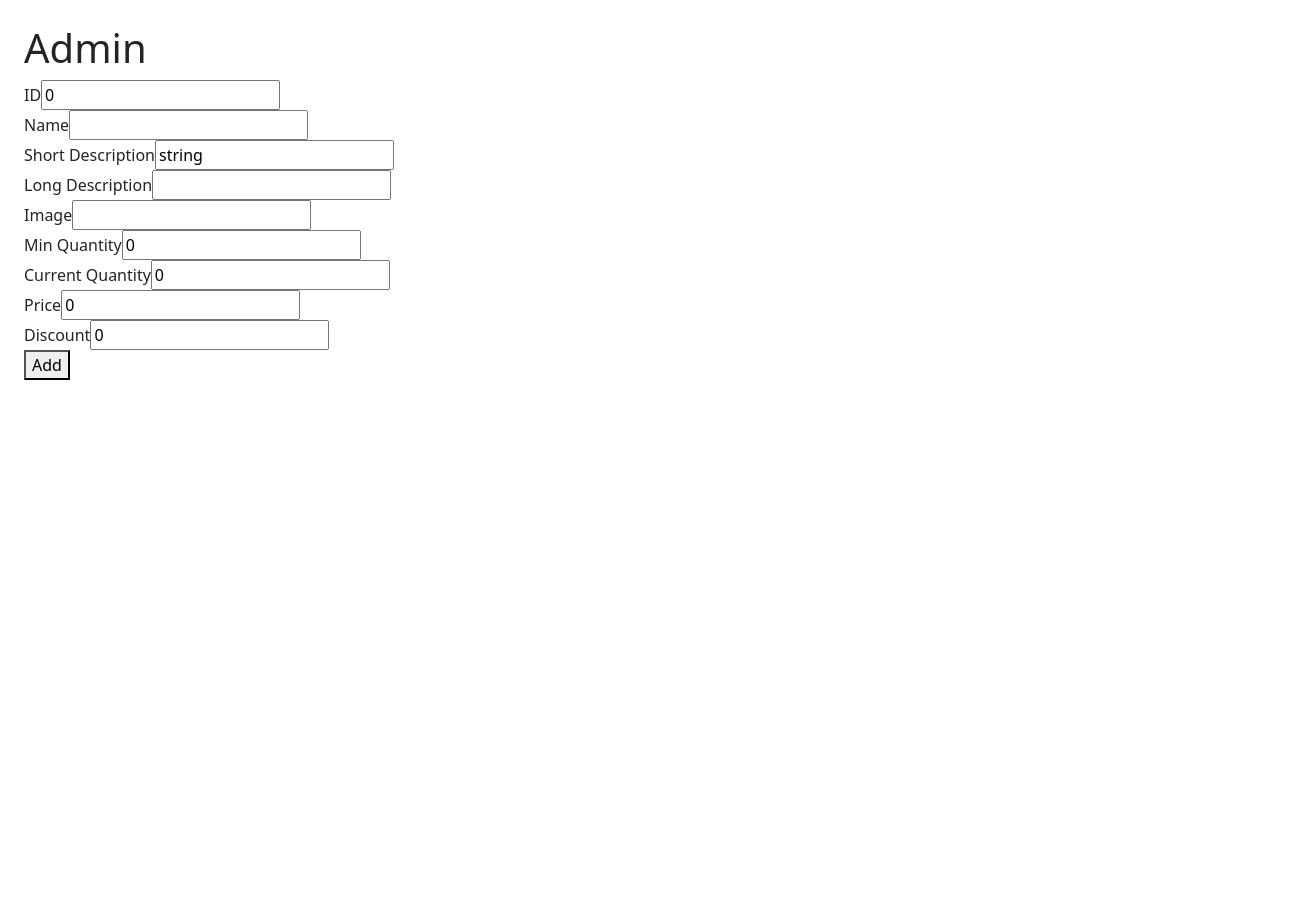
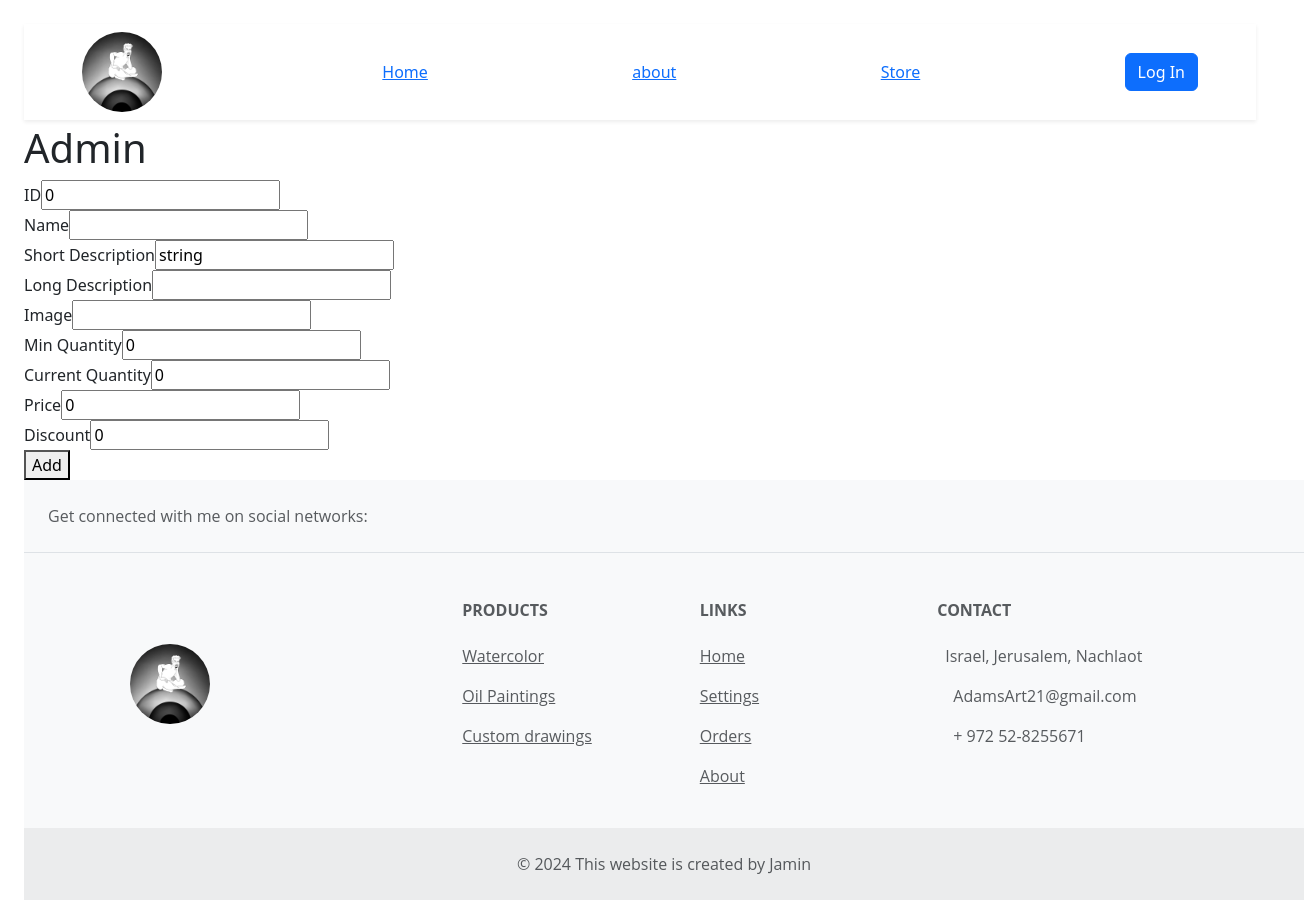
Before and after one commit to jasmin5658/SemA-project-scYear, a React (Vite) app: page /Admin in a window 1280 px wide. Shown: the whole page, 1304 px wide, since content can reach past the window. Before the commit the page ends 800 px from the top, so only its background shows below. Built offline with nearby package versions, Linux system fonts and the light colour scheme.

Commit message:
navbar working on

```diff
--- a/package.json
+++ b/package.json
@@ -10,9 +10,13 @@
     "preview": "vite preview"
   },
   "dependencies": {
+    "@fortawesome/fontawesome-svg-core": "^6.5.1",
+    "@fortawesome/free-solid-svg-icons": "^6.5.1",
+    "@fortawesome/react-fontawesome": "^0.2.0",
     "@types/react-bootstrap": "^0.32.36",
     "bootstrap": "^5.3.3",
     "formik": "^2.4.5",
+    "mdb-react-ui-kit": "^7.2.0",
     "react": "^18.2.0",
     "react-bootstrap": "^2.10.2",
     "react-dom": "^18.2.0",
--- a/src/components/Navbar.tsx
+++ b/src/components/Navbar.tsx
@@ -5,10 +5,11 @@ import ShoppingCart from "./ShoppingCart";
 
 export default function Navbar() {
 
+
   const { openCart, cartQuantity } = useShoppingCart();
   return (
     <>
-    <NavbarBs sticky="top" className="bg-white shadow-sm mb-1">
+    <NavbarBs sticky="top"  className="bg-white shadow-sm mb-1" >
       <Container>
         {/* Logo */}
         <Link to="/">
@@ -27,7 +28,6 @@ export default function Navbar() {
         <Link to="/">Home</Link>
         <Link to="/about">about</Link>
         <Link to="/store">Store</Link>
-        <Link to="/contact">contact</Link>
 
         {/* Login Button */}
         <Link to="/login">
--- a/src/pages/Admin.tsx
+++ b/src/pages/Admin.tsx
@@ -2,10 +2,10 @@ import { useContext } from "react";
 import { Product } from "../types/Store";
 import { Formik, useFormik } from 'formik';
 import * as Yup from 'yup';
+import Navbar from "../components/Navbar";
+import Footer from "./Footer";
 
 export default function Admin() {
-    // const {addProduct} = useContext(ProductsContext)
-
     const productSchema: Yup.ObjectSchema<Product> = Yup.object({
         id: Yup.number().min(0, 'Id must be geater than 0').required('please enter a valid Id num'),
         name: Yup.string().required('Please enter a valid name'),
@@ -38,6 +38,7 @@ export default function Admin() {
 
     return (
         <>
+            <Navbar />
             <h1>Admin</h1>
             <form onSubmit={formValidation.handleSubmit}>
                 <div className="input-holder">
@@ -122,6 +123,7 @@ export default function Admin() {
                 </div>
                 <button type="submit">Add</button>
             </form>
+            <Footer />
         </>
     )
 }
--- a/src/pages/Contact.tsx
+++ /dev/null
@@ -1,13 +0,0 @@
-import Navbar from "../components/Navbar";
-
-export default function Contact() {
-    return (
-        <>
-            <Navbar />
-            <div>Contact</div>
-
-        </>
-    )
-
-
-}
--- a/src/pages/Footer.tsx
+++ b/src/pages/Footer.tsx
@@ -1,14 +1,116 @@
-import Navbar from "../components/Navbar";
+import { MDBFooter, MDBContainer, MDBRow, MDBCol, MDBIcon } from 'mdb-react-ui-kit';
+import { Link } from 'react-router-dom';
 
 export default function Footer() {
     return (
         <>
-            <Navbar />
+            <MDBFooter bgColor='light' className='text-center text-lg-start text-muted'>
+                <section className='d-flex justify-content-center justify-content-lg-between p-4 border-bottom'>
+                    <div className='me-5 d-none d-lg-block'>
+                        <span>Get connected with me on social networks:</span>
+                    </div>
 
-            <div>Footer</div>
-            <footer>
+                    <div>
+                        <a href='https://www.facebook.com' className='me-4 text-reset'>
+                            <MDBIcon color='secondary' fab icon="facebook" />
+                        </a>
+                        <a href='https://twitter.com' className='me-4 text-reset'>
+                            <MDBIcon color='secondary' fab icon='twitter' />
+                        </a>
+                        <a href='https://www.instagram.com' className='me-4 text-reset'>
+                            <MDBIcon color='secondary' fab icon='instagram' />
+                        </a>
+                    </div>
+                </section>
 
-            </footer>
+                <section className=''>
+                    <MDBContainer className='text-center text-md-start mt-5'>
+                        <MDBRow className='mt-3'>
+                            <MDBCol md='3' lg='4' xl='3' className='mx-auto mb-4'>
+                                <h6 className='text-uppercase fw-bold mb-4'>
+                                    <MDBIcon color='secondary' icon='gem' className='me-3' />
+
+                                </h6>
+                                <Link to="/">
+                                    <img
+                                        src="/Images/logoNew.jpg"
+                                        alt="Logo"
+                                        style={{
+                                            maxHeight: "5rem",
+                                            marginRight: "1rem",
+                                            borderRadius: "50%",
+                                        }}
+                                    />
+                                </Link>                            </MDBCol>
+
+                            <MDBCol md='2' lg='2' xl='2' className='mx-auto mb-4'>
+                                <h6 className='text-uppercase fw-bold mb-4'>Products</h6>
+                                <p>
+                                    <a href='#!' className='text-reset'>
+                                        Watercolor
+                                    </a>
+                                </p>
+                                <p>
+                                    <a href='#!' className='text-reset'>
+                                        Oil Paintings
+                                    </a>
+                                </p>
+                                <p>
+                                    <a href='#!' className='text-reset'>
+                                        Custom drawings
+                                    </a>
+                                </p>
+
+                            </MDBCol>
+
+                            <MDBCol md='3' lg='2' xl='2' className='mx-auto mb-4'>
+                                <h6 className='text-uppercase fw-bold mb-4'>Links</h6>
+                                <p>
+                                    <a href='/' className='text-reset'>
+                                        Home
+                                    </a>
+                                </p>
+                                <p>
+                                    <a href='#!' className='text-reset'>
+                                        Settings
+                                    </a>
+                                </p>
+                                <p>
+                                    <a href='#!' className='text-reset'>
+                                        Orders
+                                    </a>
+                                </p>
+                                <p>
+                                    <a href='#!' className='text-reset'>
+                                        About                                    </a>
+                                </p>
+                            </MDBCol>
+
+                            <MDBCol md='4' lg='3' xl='3' className='mx-auto mb-md-0 mb-4'>
+                                <h6 className='text-uppercase fw-bold mb-4'>Contact</h6>
+                                <p>
+                                    <MDBIcon color='secondary' icon='home' className='me-2' />
+                                    Israel, Jerusalem, Nachlaot
+                                </p>
+                                <p>
+                                    <MDBIcon color='secondary' icon='envelope' className='me-3' />
+                                    AdamsArt21@gmail.com
+                                </p>
+                                <p>
+                                    <MDBIcon color='secondary' icon='phone' className='me-3' /> + 972 52-8255671
+                                </p>
+
+                            </MDBCol>
+                        </MDBRow>
+                    </MDBContainer>
+                </section>
+
+                <div className='text-center p-4' style={{ backgroundColor: 'rgba(0, 0, 0, 0.05)' }}>
+                    © 2024 This website is created by Jamin
+                    <a className='text-reset fw-bold' href='https://Github.com/'>
+                    </a>
+                </div>
+            </MDBFooter >
         </>
     )
 }
--- a/src/pages/Home.tsx
+++ b/src/pages/Home.tsx
@@ -1,5 +1,6 @@
 import Navbar from "../components/Navbar";
 import "../styles/styles.css";
+import Footer from "./Footer";
 
 
 
@@ -13,6 +14,7 @@ export default function Home() {
           <h1>Welcome to my world of art</h1>
         </div>
       </div>
+      <Footer/>
     </>
   )
 }
--- a/src/pages/Store.tsx
+++ b/src/pages/Store.tsx
@@ -4,6 +4,7 @@ import { ProductsContext } from "../context/ProductsContext";
 import { Row, Col } from "react-bootstrap";
 import StoreItem from "../pages/StoreItem";
 import { StoreItemProps } from "../types/Props";
+import Footer from "./Footer";
 
 export default function Store() {
   const { products } = useContext<any>(ProductsContext);
@@ -18,6 +19,7 @@ export default function Store() {
           </Col>
         ))}
       </Row>
+      <Footer/>
     </>
   );
 }
--- a/src/styles/styles.css
+++ b/src/styles/styles.css
@@ -72,3 +72,76 @@ body {
   border-radius: 15px; /* Rounded corners */
   box-shadow: 0 0 10px rgba(0, 0, 0, 0.1); /* Shadow effect */
 }
+
+
+footer{
+  height:auto;
+  width: 100vw;
+  font-family: "open sans";
+  color: #fff;
+
+  }
+
+  .footer-content{
+  display: flex;
+  align-items:center;
+  justify-content: center;
+  flex-direction: column;
+  text-align: center;
+  }
+
+  .footer-content h3{
+  font-size: 1.8rem;
+  font-weight: 400;
+  text-transform: capitalize;
+  line-height: 3rem;
+  }
+
+  .footer-content p{
+  max-width: 500px;
+  margin: 10px auto;
+  line-height: 28px;
+  font-size: 14px;
+  }
+  .socials{
+  list-style: none;
+  display: flex;
+  align-items: center;
+   justify-content: center;
+  }
+
+  .socials li{
+  margin:0 10px;
+  }
+
+  .socials a{
+  text-decoration: none;
+  color: rgb(255, 255, 255);
+  }
+
+  .socials a i{
+  font-size: 1.1rem;
+  transition: color .4s ease;
+  }
+
+  .socials a:hover i{
+  color: rgb(236, 224, 56);
+  transform: scale(1.4);
+  }
+
+  .footer-bottom{
+  background:rgba(0, 0, 0, 0.804);
+  text-align: center;
+  width: 100vw;
+  padding: 20px 0;
+
+  }
+
+  .footer-content{
+   width: 100%;
+   height: 100%;
+   background-image: linear-gradient(rgba(0, 0, 0, 0.728),rgba(0,0,0,0.75)),url(/styles/imeges/footer.png);
+  background-size: contain;
+   background-position: center;
+   height: 40;
+   }
```
Also changed, not shown: src/components/useMediaQuery.tsx (added, +19 -0 lines), src/routes/routes.tsx (+2 -5 lines), src/types/Login.ts (deleted, +0 -16 lines), 1 other file (tests, documents, lock files or other folders).
